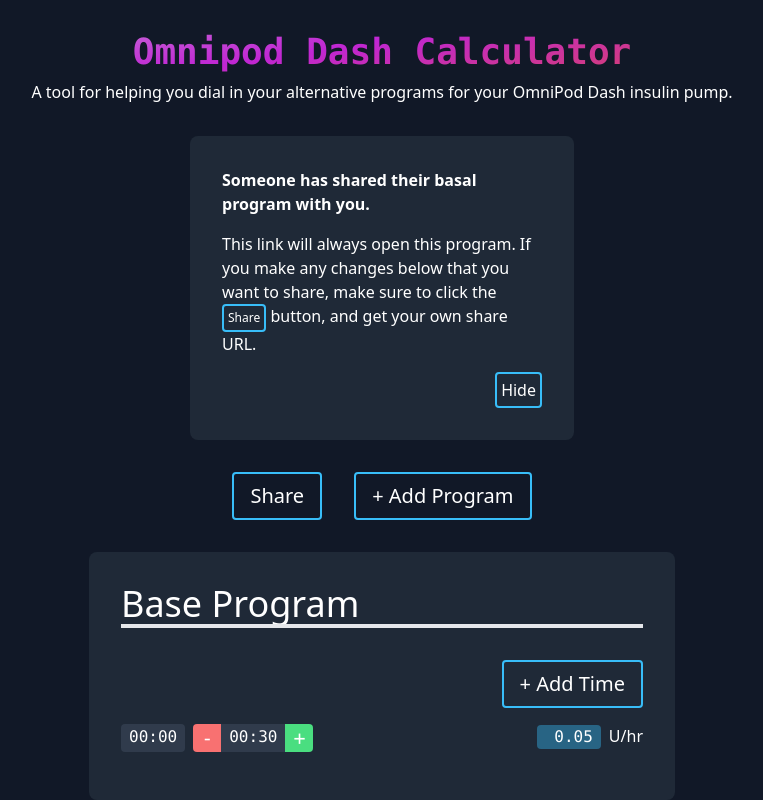
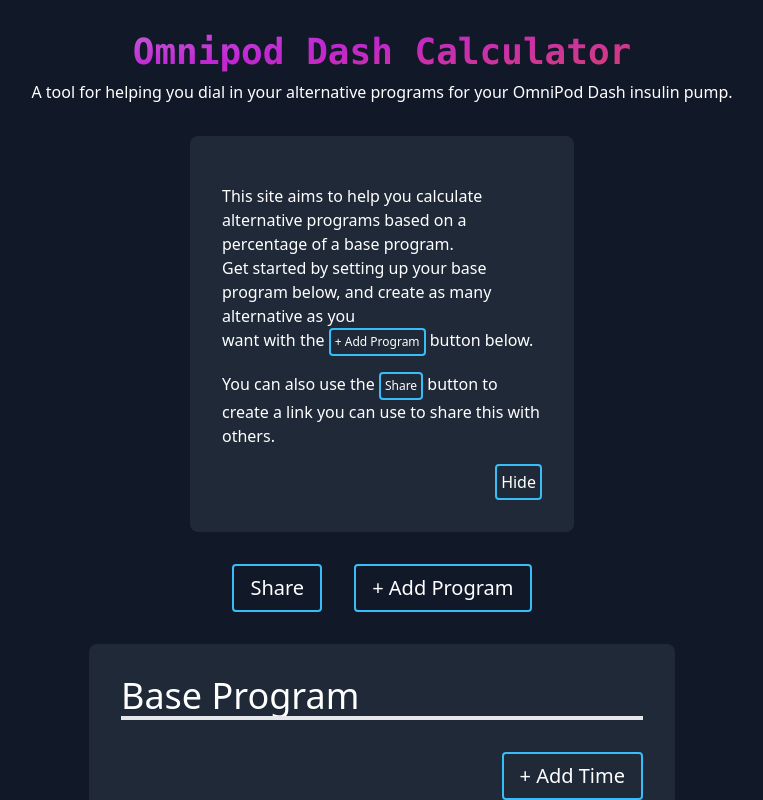
Before and after one commit to t1dtools/basal-calc, a Next.js app: page /dash-basal/ in a window 1280 px wide. Shown: the top 800 px of the page, without its empty margins (258-1021 px from the left). Built offline with nearby package versions, Linux system fonts and the light colour scheme.

Commit message:
flip default arrive from share to false

```diff
--- a/src/pages/index.tsx
+++ b/src/pages/index.tsx
@@ -12,7 +12,7 @@
   const [shareURL, setShareURL] = useState("")
   const [showingShareSuccess, setShowingShareSuccess] = useState(false)
   const [showWelcome, setShowWelcome] = useState(true)
-  const [arrivedFromShare, setArrivedFromShare] = useState(true)
+  const [arrivedFromShare, setArrivedFromShare] = useState(false)
   const [programs, setPrograms] = useState<Program[]>([
     {
       Name: "Base Program",
```
